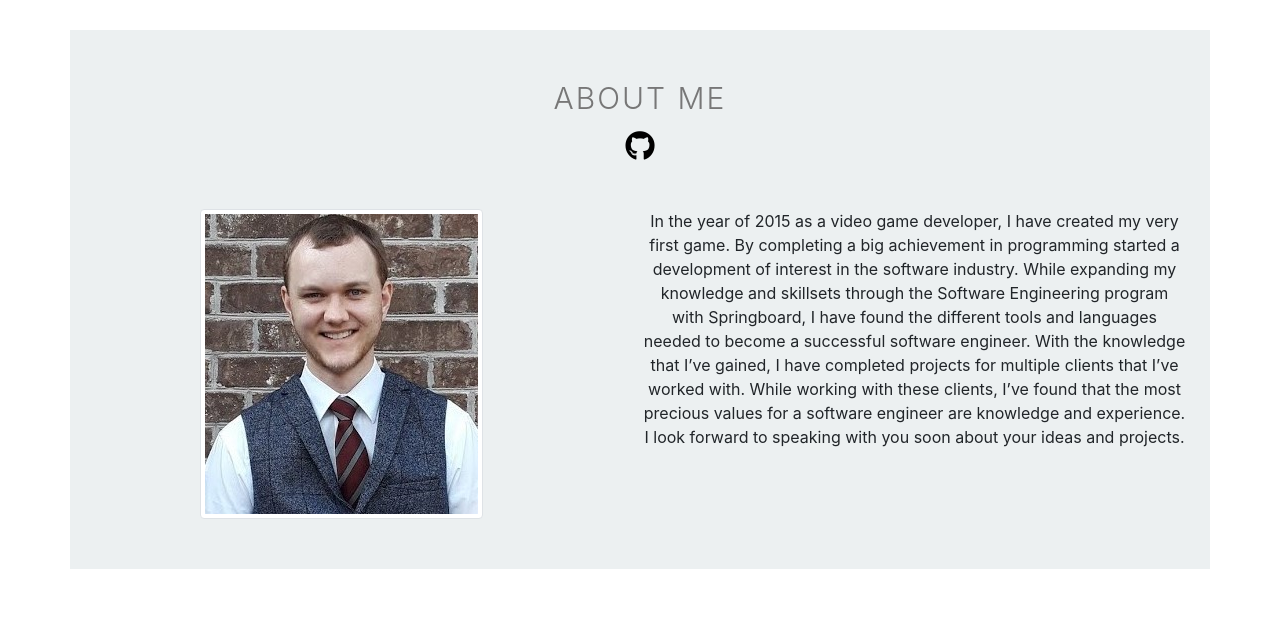
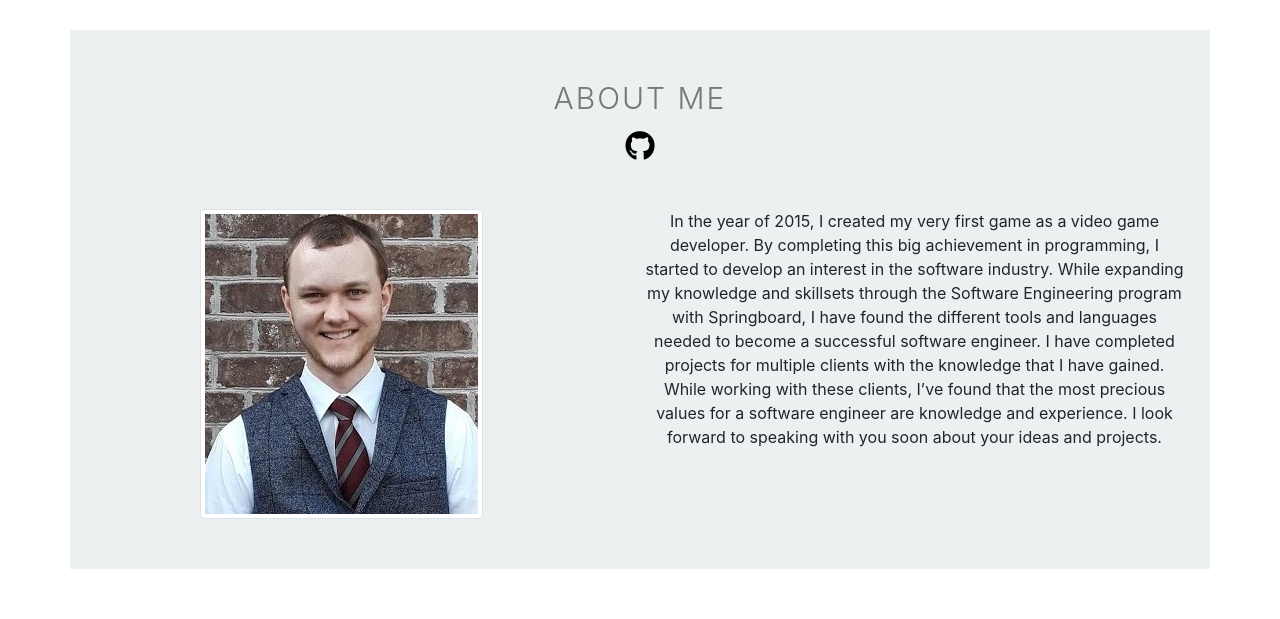
Before and after one commit to ameads21/portfolio, a Flask app: page / in a window 1280 px wide. Shown: the part 489-1108 px from the top of the page. Run offline with Flask 2, Linux system fonts and the light colour scheme; some libraries are stand-ins or nearby versions.

Commit message:
updating about me

```diff
--- a/templates/index.html
+++ b/templates/index.html
@@ -23,16 +23,16 @@ Engineer{%endblock%} {%block content%}
         />
       </div>
       <p class="col mr-4">
-        In the year of 2015 as a video game developer, I have created my very
-        first game. By completing a big achievement in programming started a
-        development of interest in the software industry. While expanding my
+        In the year of 2015, I created my very first game as a video game
+        developer. By completing this big achievement in programming, I started
+        to develop an interest in the software industry. While expanding my
         knowledge and skillsets through the Software Engineering program with
         Springboard, I have found the different tools and languages needed to
-        become a successful software engineer. With the knowledge that I’ve
-        gained, I have completed projects for multiple clients that I’ve worked
-        with. While working with these clients, I’ve found that the most
-        precious values for a software engineer are knowledge and experience. I
-        look forward to speaking with you soon about your ideas and projects.
+        become a successful software engineer. I have completed projects for
+        multiple clients with the knowledge that I have gained. While working
+        with these clients, I’ve found that the most precious values for a
+        software engineer are knowledge and experience. I look forward to
+        speaking with you soon about your ideas and projects.
       </p>
     </div>
   </div>
```
